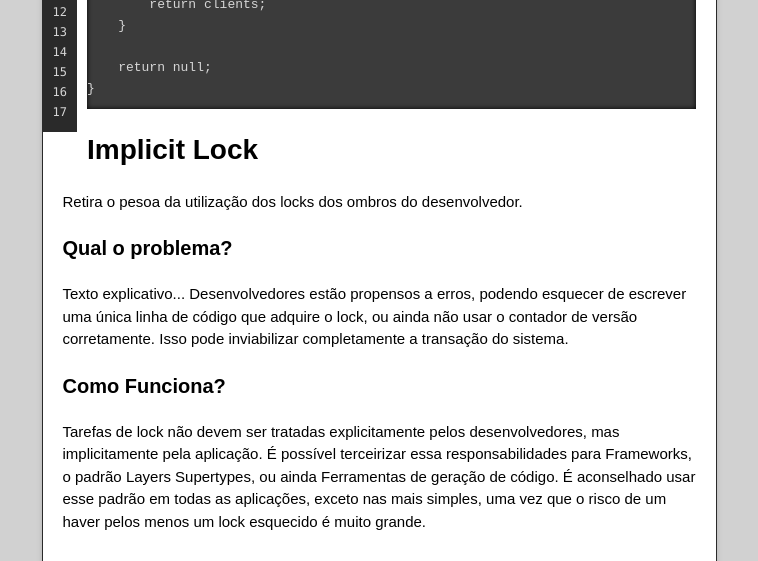
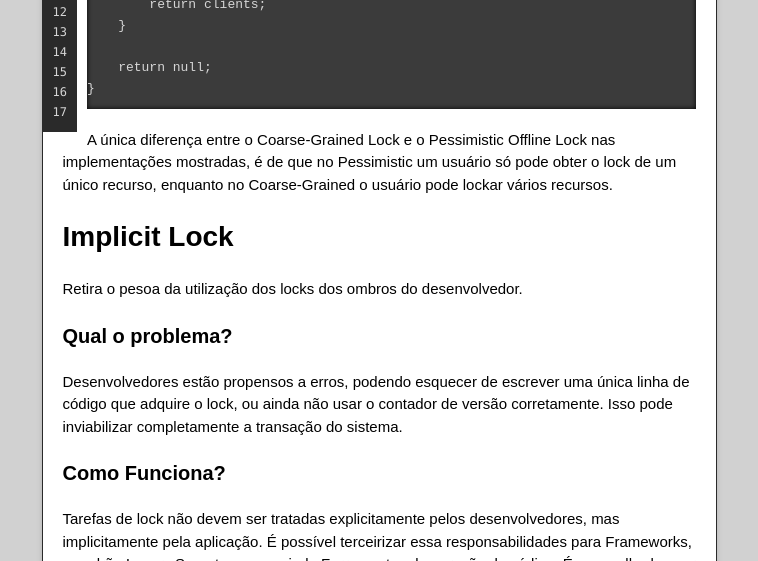
Before and after one commit to RenanCostaNascimento/OfflineConcurrencyPatterns, a plain HTML site: page index.html in a window 1280 px wide. Shown: the part 6340-6901 px from the top of the page, without its empty margins (261-1019 px from the left). Drawn offline with nearby package versions, Linux system fonts and the light colour scheme.

Commit message:
Create gh-pages branch via GitHub

```diff
--- a/index.html
+++ b/index.html
@@ -235,6 +235,8 @@ Figura 4 - Pessimistic Shared Lock</p>
 }
 </code></pre>
 
+<p>A única diferença entre o Coarse-Grained Lock e o Pessimistic Offline Lock nas implementações mostradas, é de que no Pessimistic um usuário só pode obter o lock de um único recurso, enquanto no Coarse-Grained o usuário pode lockar vários recursos.</p>
+
 <h1>
 <a id="implicit-lock" class="anchor" href="#implicit-lock" aria-hidden="true"><span class="octicon octicon-link"></span></a>Implicit Lock</h1>
 
@@ -243,8 +245,7 @@ Figura 4 - Pessimistic Shared Lock</p>
 <h3>
 <a id="qual-o-problema-3" class="anchor" href="#qual-o-problema-3" aria-hidden="true"><span class="octicon octicon-link"></span></a>Qual o problema?</h3>
 
-<p>Texto explicativo...
-Desenvolvedores estão propensos a erros, podendo esquecer de escrever uma única linha de código que adquire o lock, ou ainda não usar o contador de versão corretamente. Isso pode inviabilizar completamente a transação do sistema.  </p>
+<p>Desenvolvedores estão propensos a erros, podendo esquecer de escrever uma única linha de código que adquire o lock, ou ainda não usar o contador de versão corretamente. Isso pode inviabilizar completamente a transação do sistema.  </p>
 
 <h3>
 <a id="como-funciona-3" class="anchor" href="#como-funciona-3" aria-hidden="true"><span class="octicon octicon-link"></span></a>Como Funciona?</h3>
```
Also changed, not shown: params.json (+1 -1 lines).
